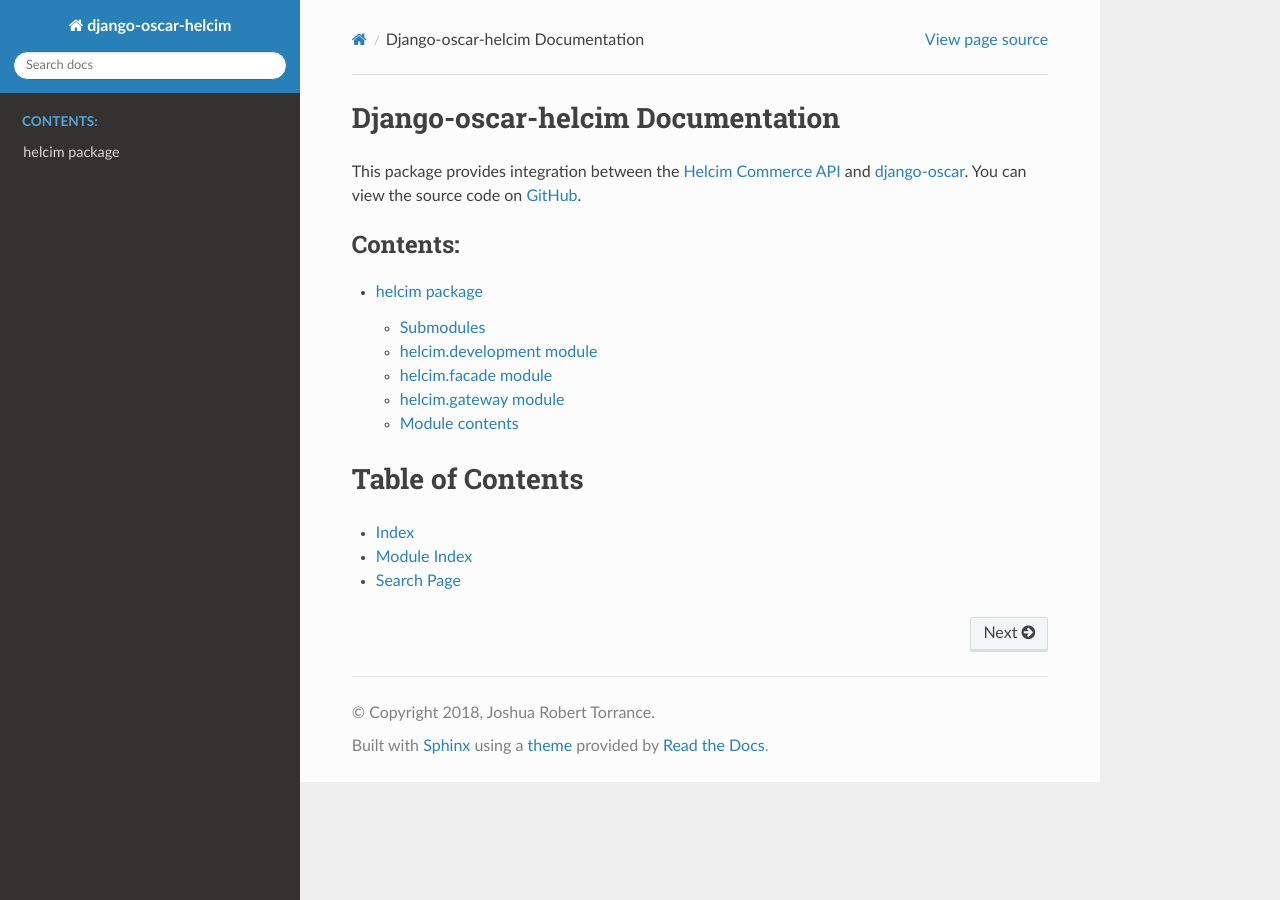
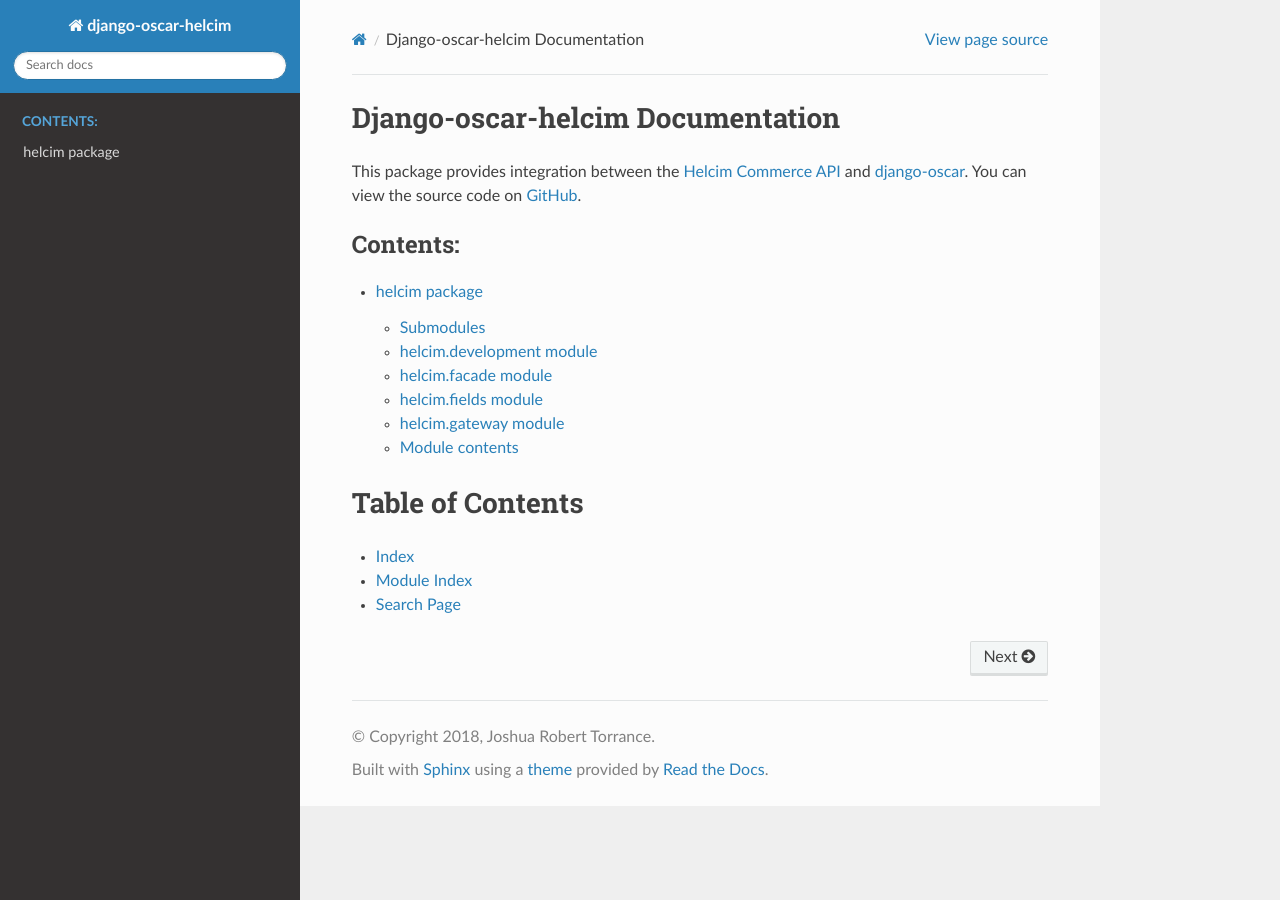
Before and after one commit to studybuffalo/django-helcim, a Sphinx documentation site: the page built from docs/index.rst, in a window 1280 px wide. Built offline with Sphinx 7.4.7 and the Read the Docs theme 2.0.0, drawn with Linux system fonts in a browser that asks for light colours.

Commit message:
Adding fields module to documentation

```diff
--- a/docs/source/helcim.rst
+++ b/docs/source/helcim.rst
@@ -20,6 +20,14 @@
     :undoc-members:
     :show-inheritance:
 
+helcim.fields module
+--------------------
+
+.. automodule:: helcim.fields
+    :members:
+    :undoc-members:
+    :show-inheritance:
+
 helcim.gateway module
 ---------------------
 
```
